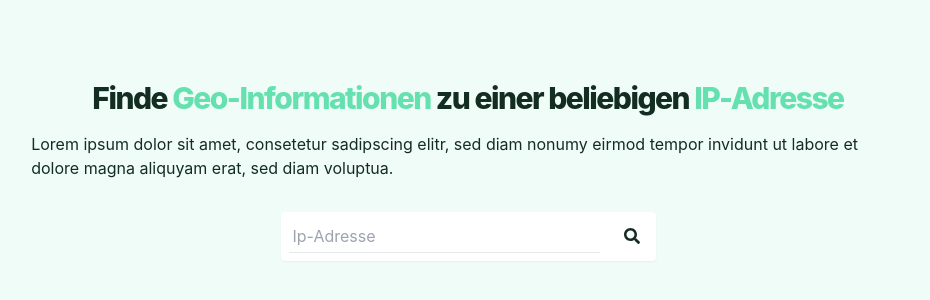
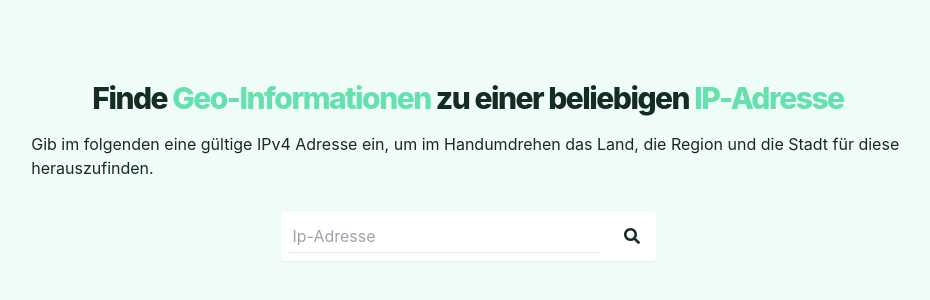
Before and after one commit to nclsstdl/ip-geo-client, a React (Create React App) app: page / in a window 1280 px wide. Shown: the part 230-530 px from the top of the page, without its empty margins (172-1102 px from the left). Built offline with nearby package versions, Linux system fonts and the light colour scheme.

Commit message:
replace lorem ipsum text

```diff
--- a/src/components/Hero/Hero.tsx
+++ b/src/components/Hero/Hero.tsx
@@ -6,8 +6,8 @@ export function Hero() {
         <span className="text-flixcheck-green">IP-Adresse</span>
       </h1>
       <p>
-        Lorem ipsum dolor sit amet, consetetur sadipscing elitr, sed diam nonumy eirmod tempor invidunt ut labore et
-        dolore magna aliquyam erat, sed diam voluptua.
+        Gib im folgenden eine gültige IPv4 Adresse ein, um im Handumdrehen das Land, die Region und die Stadt für diese
+        herauszufinden.
       </p>
     </div>
   );
```
